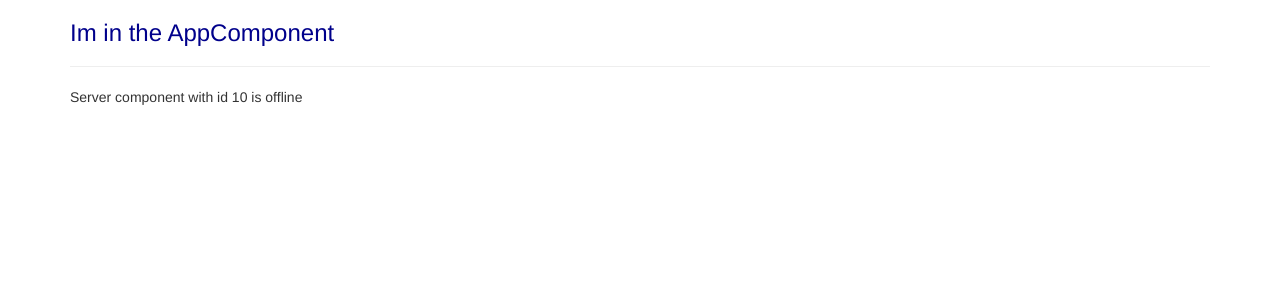
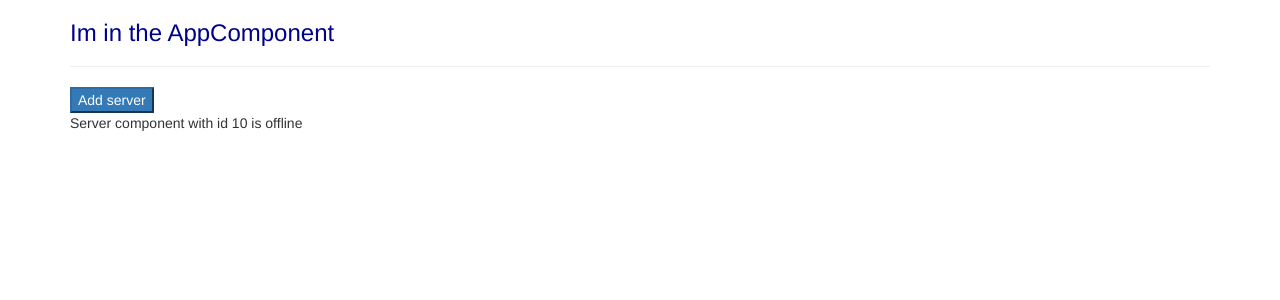
Before and after one commit to Nemens1s/angular-first-app, an Angular app: page / in a window 1280 px wide. Shown: the top 300 px of the page. Built offline with nearby package versions, Linux system fonts and the light colour scheme.

Commit message:
property binding example

```diff
--- a/src/app/servers/servers.component.html
+++ b/src/app/servers/servers.component.html
@@ -1 +1,2 @@
+<button class="btn-primary" [disabled]="!allowNewServer">Add server</button>
 <app-server></app-server>
--- a/src/app/servers/servers.component.ts
+++ b/src/app/servers/servers.component.ts
@@ -6,8 +6,13 @@ import { Component, OnInit } from '@angular/core';
   styleUrls: ['./servers.component.css']
 })
 export class ServersComponent implements OnInit {
+  allowNewServer = false;
 
-  constructor() { }
+  constructor() {
+    setTimeout(()=> {
+      this.allowNewServer = true;
+    }, 2000)
+  }
 
   ngOnInit() {
   }
```
